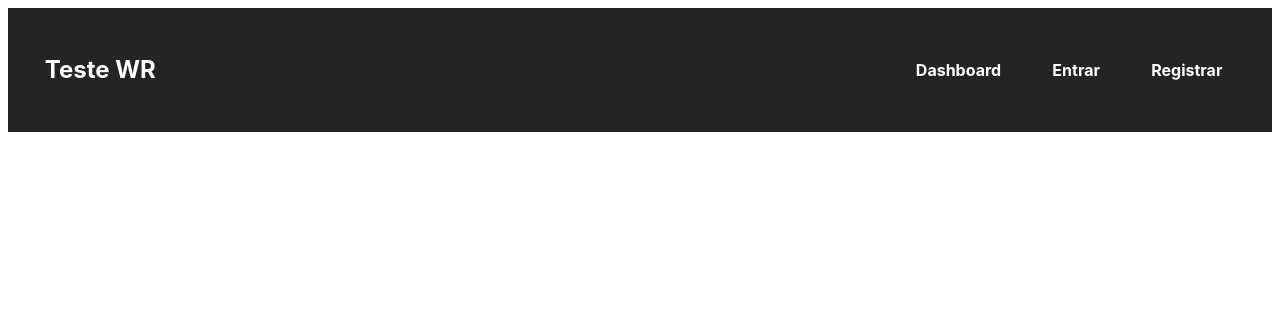
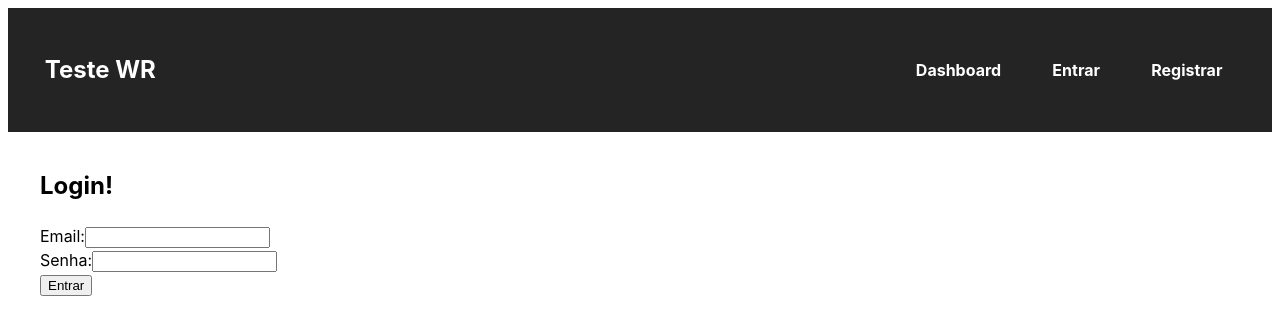
Before and after one commit to tuliopss/test-wr-front, a React (Vite) app: page /login in a window 1280 px wide. Shown: the top 334 px of the page. Built offline with nearby package versions, Linux system fonts and the light colour scheme.

Commit message:
feat: login

```diff
--- a/src/App.jsx
+++ b/src/App.jsx
@@ -10,6 +10,7 @@ import Home from "./components/Home";
 import Register from "./components/Register";
 import { UserProvider } from "../context/UserContext";
 import Message from "./components/layouts/Message";
+import Login from "./components/Login";
 
 function App() {
   return (
@@ -24,6 +25,7 @@ function App() {
             <Route path='/teste' element={<Teste />} />
             <Route path='/dashboard' element={<Dashboard />} />
             <Route path='/register' element={<Register />} />
+            <Route path='/login' element={<Login />} />
           </Routes>
         </Container>
       </BrowserRouter>
--- /dev/null
+++ b/src/components/Login.jsx
@@ -0,0 +1,40 @@
+import { useContext, useState } from "react";
+import styles from "./Form.module.css";
+import { Context } from "../../context/UserContext";
+import { useNavigate } from "react-router-dom";
+const Login = () => {
+  const [user, setUser] = useState({});
+  const { login } = useContext(Context);
+  const navigate = useNavigate();
+  const handleChange = (e) => {
+    setUser({ ...user, [e.target.name]: e.target.value });
+  };
+
+  const handleSubmit = async (e) => {
+    e.preventDefault();
+
+    await login(user);
+    navigate("/dashboard");
+  };
+  return (
+    <section>
+      <h1>Login!</h1>
+
+      <form onSubmit={handleSubmit}>
+        <div className={styles.form_control}>
+          <label htmlFor=''>Email:</label>
+          <input type='email' name='email' onChange={handleChange} />
+        </div>
+
+        <div className={styles.form_control}>
+          <label htmlFor=''>Senha:</label>
+          <input type='password' name='password' onChange={handleChange} />
+        </div>
+
+        <input type='submit' value='Entrar' />
+      </form>
+    </section>
+  );
+};
+
+export default Login;
--- a/src/components/Register.jsx
+++ b/src/components/Register.jsx
@@ -1,9 +1,11 @@
 import { useContext, useState } from "react";
 import styles from "./Form.module.css";
 import { Context } from "../../context/UserContext";
+import { useNavigate } from "react-router-dom";
 const Register = () => {
   const [user, setUser] = useState({});
   const { register } = useContext(Context);
+  const navigate = useNavigate();
   const handleChange = (e) => {
     setUser({ ...user, [e.target.name]: e.target.value });
   };
@@ -12,6 +14,8 @@ const Register = () => {
     e.preventDefault();
 
     await register(user);
+
+    navigate("/dashboard");
   };
   return (
     <section>
--- a/src/hooks/useAuth.js
+++ b/src/hooks/useAuth.js
@@ -47,7 +47,7 @@ export default function useAuth() {
 
       await authUser(data);
     } catch (error) {
-      msgText = response.data.errors[0];
+      msgText = error.response.data.errors[0];
       msgType = "error";
     }
 
@@ -58,7 +58,6 @@ export default function useAuth() {
     setAuthenticated(true);
 
     localStorage.setItem("token", JSON.stringify(data.token));
-    redirect("/");
   };
 
   return { register, login };
```
